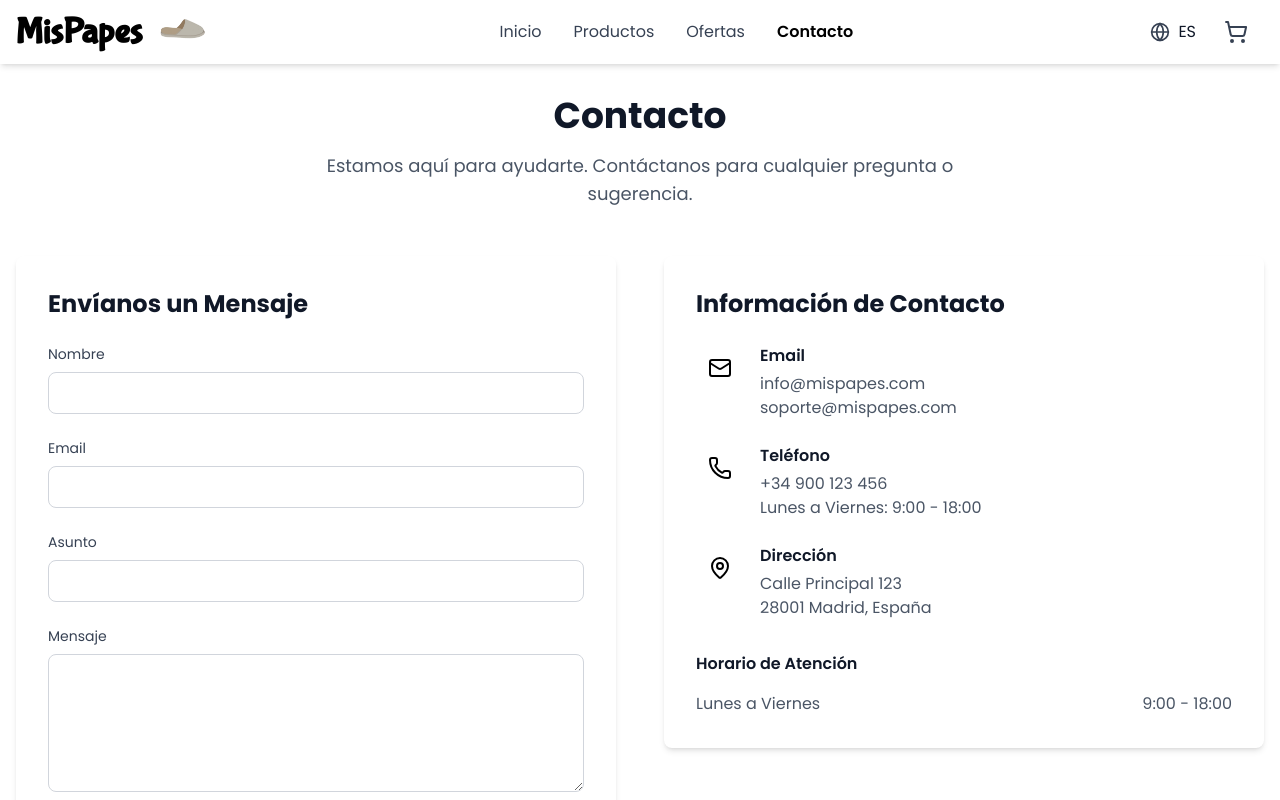
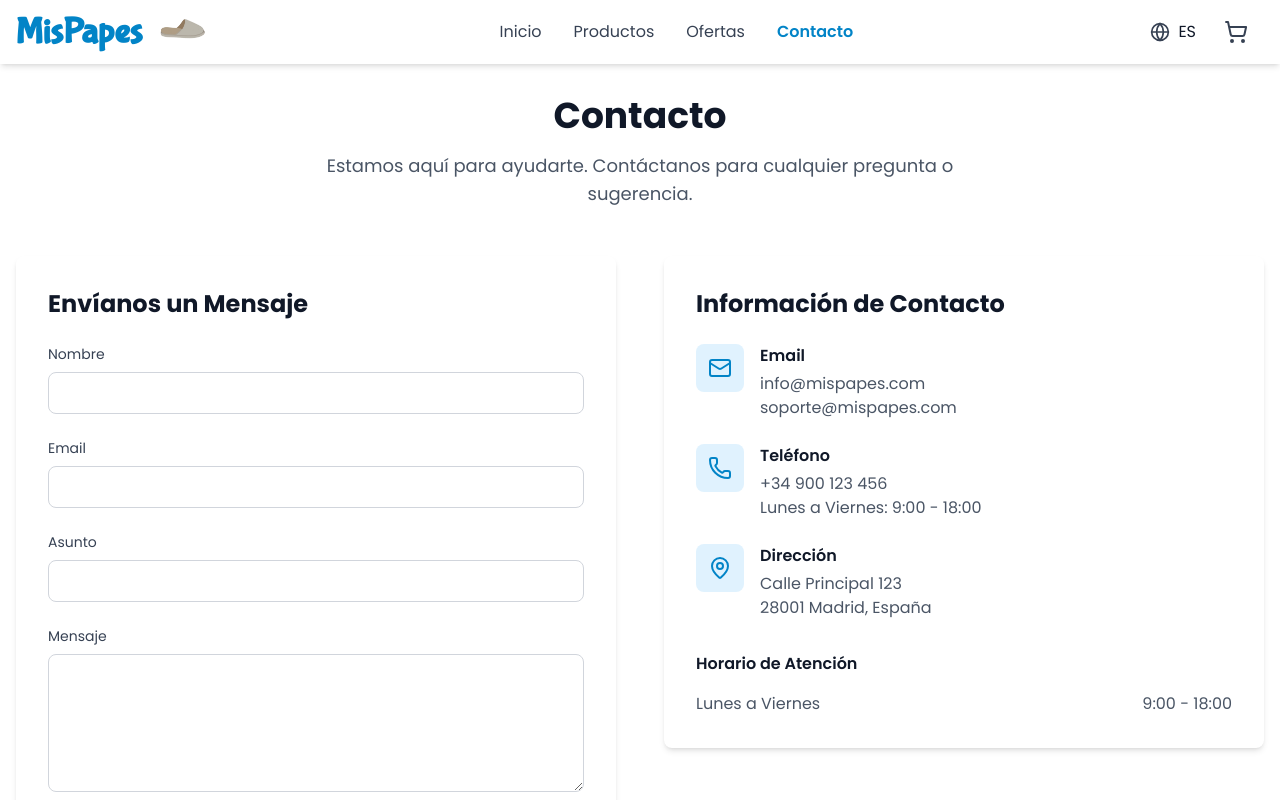
Before and after one commit to efe13dev/tienda-calzado-react, a React (Vite) app: page /contacto in a window 1280 px wide. Shown: the top 800 px of the page. Built offline with nearby package versions, Linux system fonts and the light colour scheme.

Commit message:
refactor: reemplazar clases Tailwind por CSS nativo en estilos y configuración de tema

```diff
--- a/src/components/ProductCard.tsx
+++ b/src/components/ProductCard.tsx
@@ -49,16 +49,7 @@ const ProductCard = ({ product, gender, fromOffers }: ProductCardProps) => {
                 ? `/producto/${product.id}?gender=${gender}`
                 : `/producto/${product.id}`;
           }}
-          className="absolute right-4 bottom-4 rounded-full bg-white p-2 opacity-0 shadow-lg transition-all duration-300 group-hover:opacity-100 hover:text-white"
-          style={{ color: "var(--primary-600)" }}
-          onMouseEnter={(e) => {
-            e.currentTarget.style.backgroundColor = "var(--primary-600)";
-            e.currentTarget.style.color = "white";
-          }}
-          onMouseLeave={(e) => {
-            e.currentTarget.style.backgroundColor = "white";
-            e.currentTarget.style.color = "var(--primary-600)";
-          }}
+          className="text-primary-600 hover:bg-primary-600 absolute right-4 bottom-4 rounded-full bg-white p-2.5 opacity-0 shadow-lg transition-all duration-300 group-hover:opacity-100 hover:scale-110 hover:text-white"
           title="Añadir al carrito"
         >
           <ShoppingCart className="h-5 w-5" />
@@ -66,32 +57,26 @@ const ProductCard = ({ product, gender, fromOffers }: ProductCardProps) => {
       </div>
 
       <div className="flex flex-grow flex-col p-4">
-        <h3 className="mb-2 text-lg font-semibold text-gray-900">
-          {product.name}
-        </h3>
+        <h3 className="mb-2 text-lg font-semibold text-gray-900">{product.name}</h3>
 
-        <p className="mb-3 line-clamp-2 text-sm text-gray-700">
-          {product.description}
-        </p>
+        <p className="mb-3 line-clamp-2 text-sm text-gray-700">{product.description}</p>
 
         <div className="mt-auto flex items-center justify-between pt-2">
           <div className="flex items-center gap-2">
             {product.oferta && product.discount ? (
               <>
-                <span className="text-gray-400 text-lg font-medium line-through">
+                <span className="text-lg font-medium text-gray-400 line-through">
                   €{product.price}
                 </span>
-                <span className="text-red-600 text-2xl font-bold">
+                <span className="text-2xl font-bold text-red-600">
                   €{(product.price * (1 - product.discount / 100)).toFixed(2)}
                 </span>
-                <span className="bg-red-100 text-red-600 rounded px-2 py-1 text-xs font-semibold">
+                <span className="rounded bg-red-100 px-2 py-1 text-xs font-semibold text-red-600">
                   -{product.discount}%
                 </span>
               </>
             ) : (
-              <span className="text-primary-600 text-2xl font-bold">
-                €{product.price}
-              </span>
+              <span className="text-primary-600 text-2xl font-bold">€{product.price}</span>
             )}
           </div>
           <span className="btn-primary text-sm transition-colors duration-300 hover:text-blue-600">
--- a/src/index.css
+++ b/src/index.css
@@ -1,49 +1,45 @@
 @import url("https://fonts.googleapis.com/css2?family=Bubblegum+Sans&family=Poppins:wght@400;600;700;900&display=swap");
 @import "tailwindcss";
 
-@layer base {
-  :root {
-    --background: 0 0% 100%;
-    --foreground: 222.2 84% 4.9%;
+@theme {
+  --color-primary-50: #f0f9ff;
+  --color-primary-100: #e0f2fe;
+  --color-primary-200: #bae6fd;
+  --color-primary-300: #7dd3fc;
+  --color-primary-400: #38bdf8;
+  --color-primary-500: #0ea5e9;
+  --color-primary-600: #0284c7;
+  --color-primary-700: #0369a1;
+  --color-primary-800: #075985;
+  --color-primary-900: #0c4a6e;
+  --color-primary-950: #082f49;
 
-    /* Primary colors */
-    --primary-50: #f0f9ff;
-    --primary-100: #e0f2fe;
-    --primary-200: #bae6fd;
-    --primary-300: #7dd3fc;
-    --primary-400: #38bdf8;
-    --primary-500: #0ea5e9;
-    --primary-600: #0284c7;
-    --primary-700: #0369a1;
-    --primary-800: #075985;
-    --primary-900: #0c4a6e;
+  --color-secondary-50: #fefce8;
+  --color-secondary-100: #fef9c3;
+  --color-secondary-200: #fef08a;
+  --color-secondary-300: #fde047;
+  --color-secondary-400: #facc15;
+  --color-secondary-500: #eab308;
+  --color-secondary-600: #ca8a04;
+  --color-secondary-700: #a16207;
+  --color-secondary-800: #854d0e;
+  --color-secondary-900: #713f12;
+  --color-secondary-950: #422006;
 
-    /* Secondary colors */
-    --secondary-50: #fefce8;
-    --secondary-100: #fef9c3;
-    --secondary-200: #fef08a;
-    --secondary-300: #fde047;
-    --secondary-400: #facc15;
-    --secondary-500: #eab308;
-    --secondary-600: #ca8a04;
-    --secondary-700: #a16207;
-    --secondary-800: #854d0e;
-    --secondary-900: #713f12;
-  }
+  --font-family-display: "Bubblegum Sans", cursive;
+  --font-family-heading: "Poppins", sans-serif;
+}
 
-  .dark {
-    --background: 222.2 84% 4.9%;
-    --foreground: 210 40% 98%;
-  }
+body {
+  font-family: theme("font.family.heading");
+}
 
-  body,
-  .font-heading {
-    font-family: "Poppins", sans-serif;
-  }
+.font-heading {
+  font-family: theme("font.family.heading");
+}
 
-  .font-display {
-    font-family: "Bubblegum Sans", cursive;
-  }
+.font-display {
+  font-family: theme("font.family.display");
 }
 
 @layer utilities {
--- a/tailwind.config.js
+++ b/tailwind.config.js
@@ -1,41 +1,4 @@
 /** @type {import('tailwindcss').Config} */
 export default {
   content: ["./index.html", "./src/**/*.{js,ts,jsx,tsx}"],
-  theme: {
-    extend: {
-      colors: {
-        primary: {
-          50: "#f0f9ff",
-          100: "#e0f2fe",
-          200: "#bae6fd",
-          300: "#7dd3fc",
-          400: "#38bdf8",
-          500: "#0ea5e9", // DEFAULT se infiere automáticamente del 500
-          600: "#0284c7",
-          700: "#0369a1",
-          800: "#075985",
-          900: "#0c4a6e",
-          950: "#082f49", // Añadido tono más oscuro para completar la paleta
-        },
-        secondary: {
-          50: "#fefce8",
-          100: "#fef9c3",
-          200: "#fef08a",
-          300: "#fde047",
-          400: "#facc15",
-          500: "#eab308", // DEFAULT se infiere automáticamente del 500
-          600: "#ca8a04",
-          700: "#a16207",
-          800: "#854d0e",
-          900: "#713f12",
-          950: "#422006", // Añadido tono más oscuro para completar la paleta
-        },
-      },
-      fontFamily: {
-        display: ["Bubblegum Sans", "cursive"],
-        heading: ["Poppins", "sans-serif"],
-      },
-    },
-  },
-  plugins: [],
 };
```
Also changed, not shown: src/App.css (+37 -3 lines).
